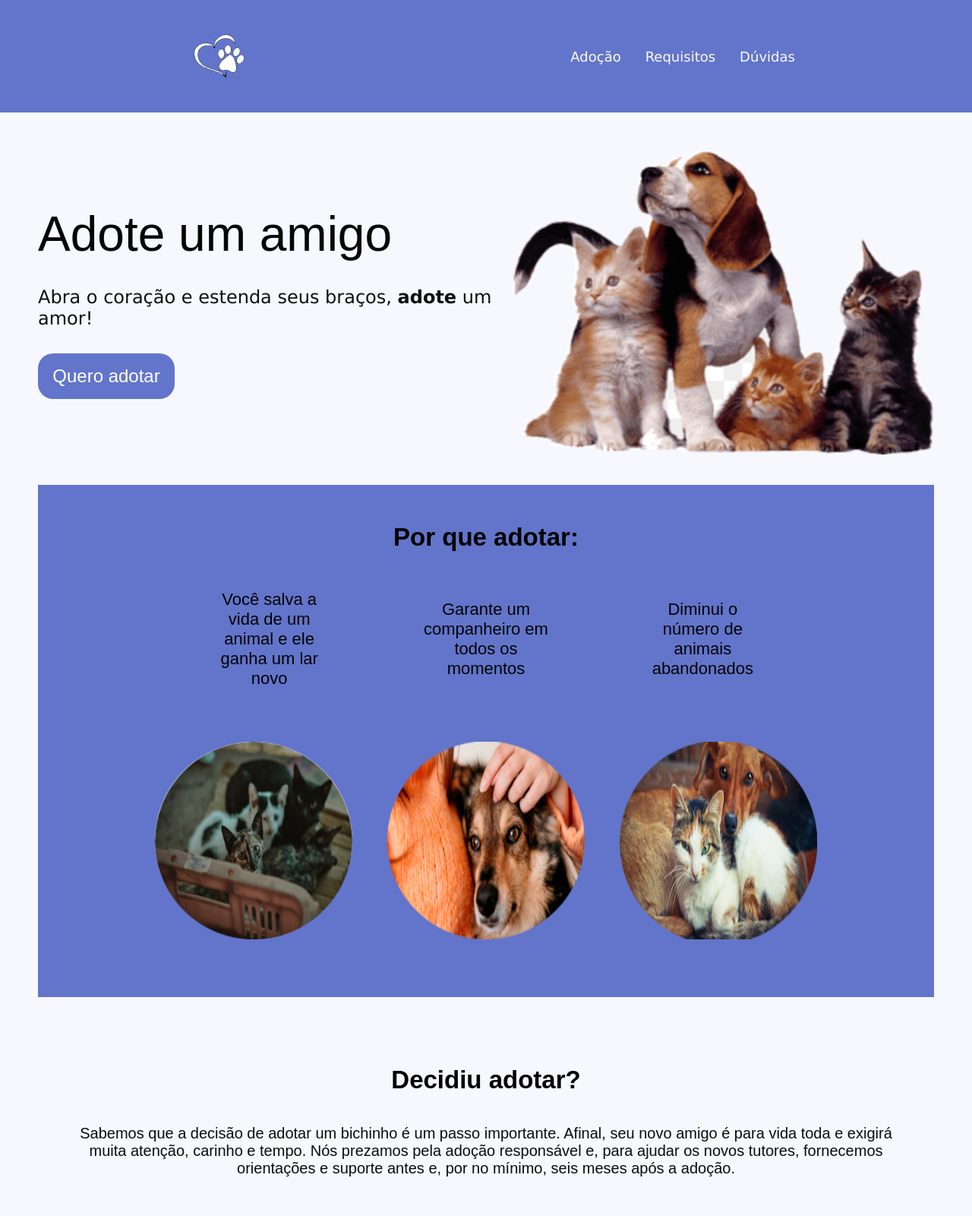
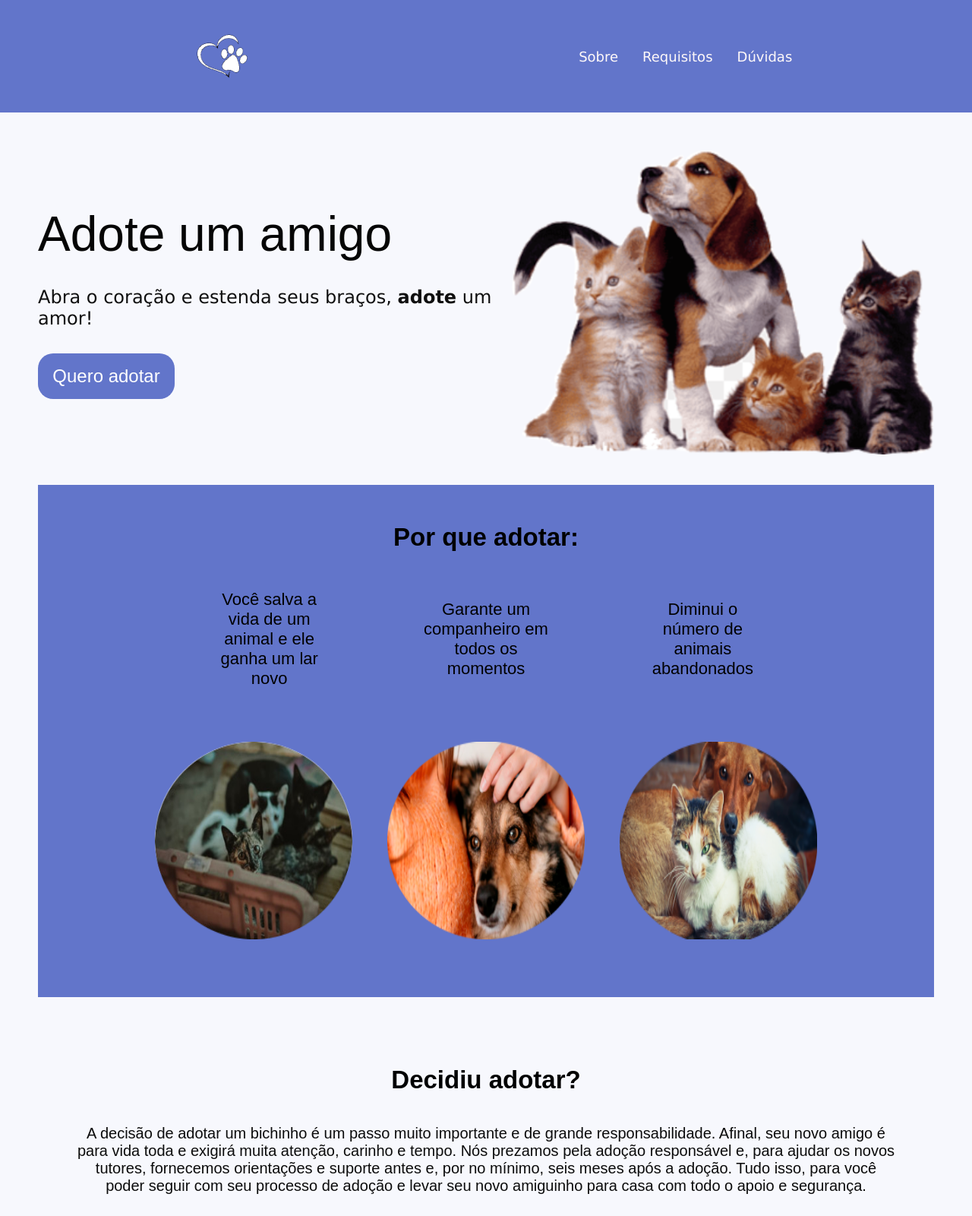
Before and after one commit to lorranyfb/LandingPageAulaAmadok, a plain HTML site: page index.html in a window 1280 px wide. Shown: the top 1600 px of the page at 76% size. Drawn offline with Linux system fonts and the light colour scheme.

Commit message:
ajuste no paragrafro da 3 section do html

```diff
--- a/index.html
+++ b/index.html
@@ -11,7 +11,7 @@
         <header class="cabecalho">
             <img class="logo" src="imagens/logo.png" alt="Logo Adoção">
             <nav class="menu">
-                <a class="item">Adoção</a>
+                <a class="item">Sobre</a>
                 <a class="item">Requisitos</a>
                 <a class="item">Dúvidas</a>
             </nav>
@@ -55,7 +55,7 @@
 
               <section class="terceira-secao">
                 <h2>Decidiu adotar?</h2>
-                <p class="paragrafo">Sabemos que a decisão de adotar um bichinho é um passo importante. Afinal, seu novo amigo é para vida toda e exigirá muita atenção, carinho e tempo. Nós prezamos pela adoção responsável e, para ajudar os novos tutores, fornecemos orientações e suporte antes e, por no mínimo, seis meses após a adoção.</p>
+                <p class="paragrafo">A decisão de adotar um bichinho é um passo muito importante e de grande responsabilidade. Afinal, seu novo amigo é para vida toda e exigirá muita atenção, carinho e tempo. Nós prezamos pela adoção responsável e, para ajudar os novos tutores, fornecemos orientações e suporte antes e, por no mínimo, seis meses após a adoção. Tudo isso, para você poder seguir com seu processo de adoção e levar seu novo amiguinho para casa com todo o apoio e segurança. </p>
             </section>
 
         </main>
```
